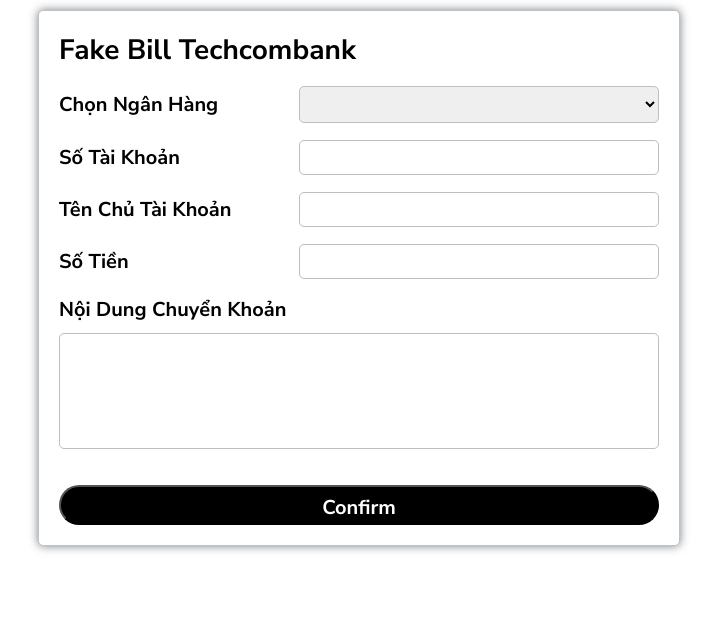
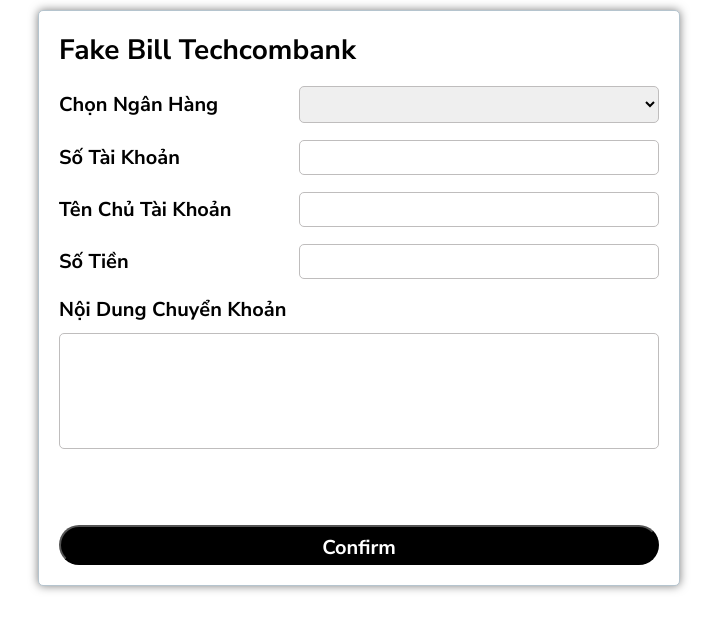
Before and after one commit to duyripper/duyripper.github.io, a PHP site: page / in a window 1280 px wide. Shown: the top 631 px of the page, without its empty margins (281-998 px from the left). Run offline with PHP 8.4, Linux system fonts and the light colour scheme; lists and menus that the app fills with data are empty.

Commit message:
Update styles.css

```diff
--- a/fakebilltechcombank/styles.css
+++ b/fakebilltechcombank/styles.css
@@ -33,7 +33,7 @@
     align-items: center;
     display: flex;
     flex-direction: column;
-    margin-top: 30px;
+    margin-top: 70px;
 }
 
 .item {
```
